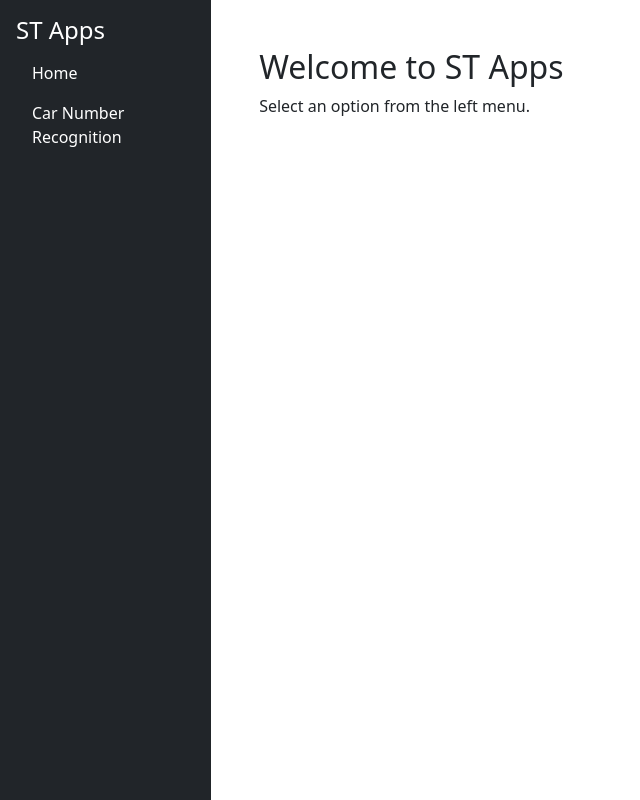
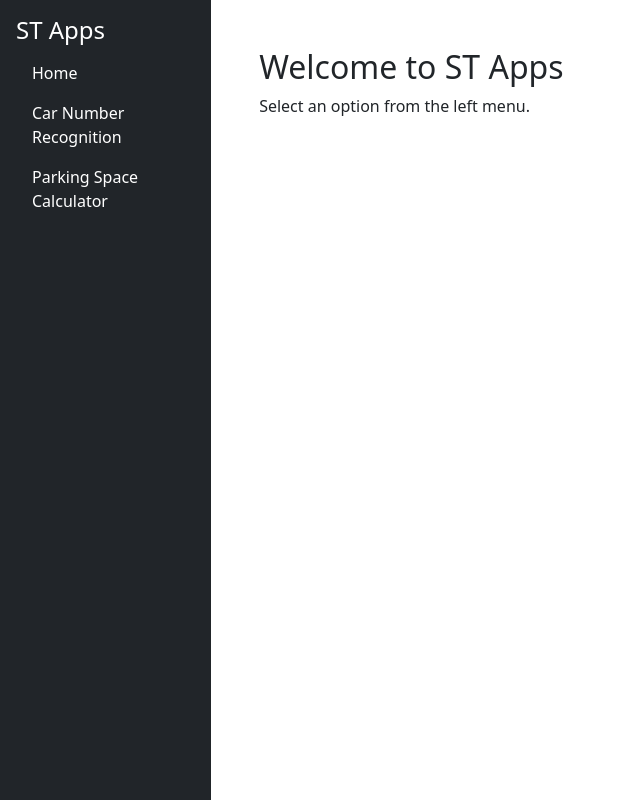
Before and after one commit to ShaswataTripathy/st-apps, a Flask app: page / in a window 1280 px wide. Shown: the whole page, without its empty margins (0-640 px from the left). Run offline with Flask 3, Linux system fonts and the light colour scheme; parts of the project's set-up code (start-up, migrations or seed data) failed here and were passed over.

Commit message:
Update home.html

```diff
--- a/templates/home.html
+++ b/templates/home.html
@@ -18,6 +18,9 @@
                 <li class="nav-item">
                     <a class="nav-link text-white" href="/car-number-recognition">Car Number Recognition</a>
                 </li>
+                <li class="nav-item">
+                    <a class="nav-link text-white" href="/parking_space">Parking Space Calculator</a>
+                </li>
             </ul>
         </div>
 
```
